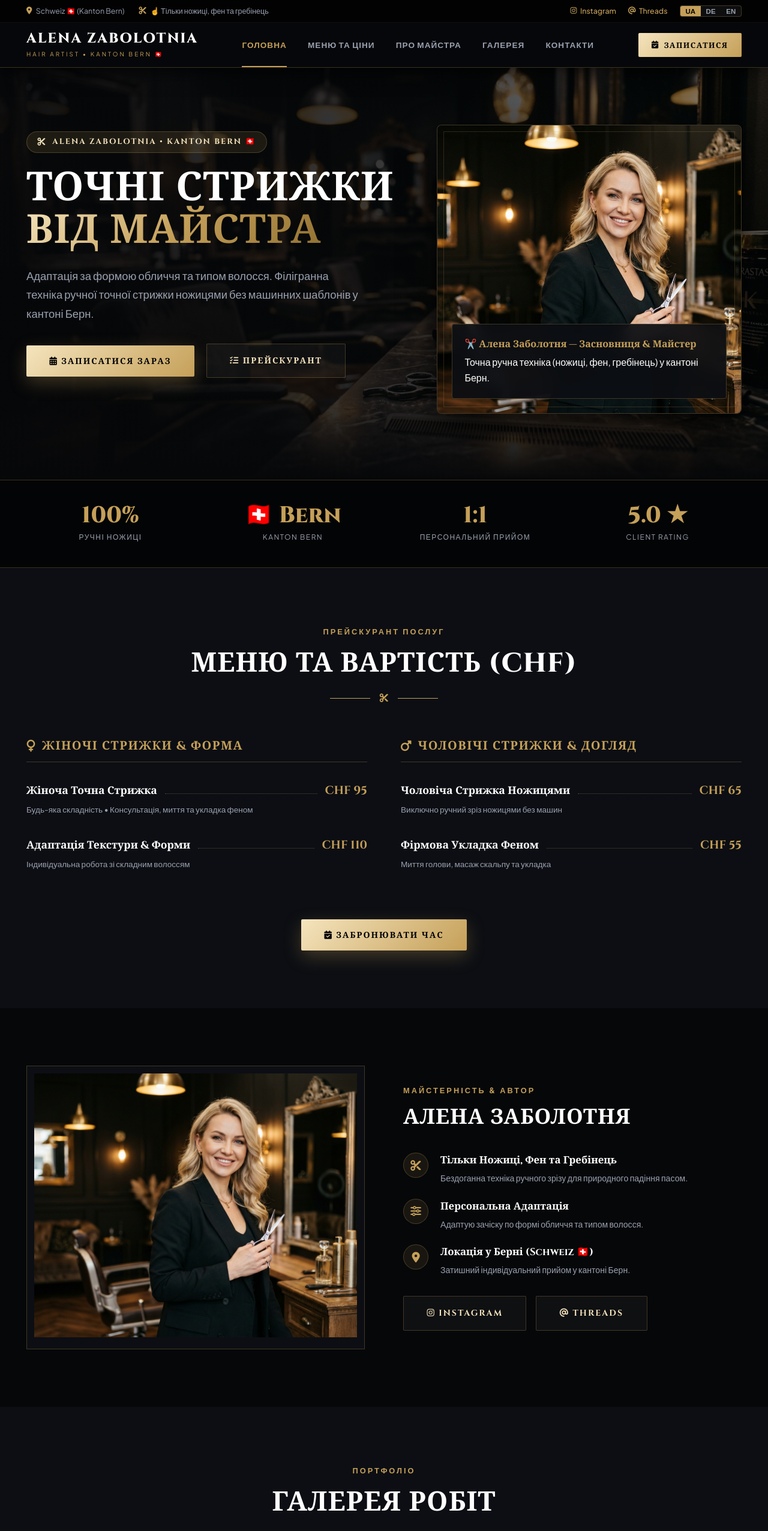
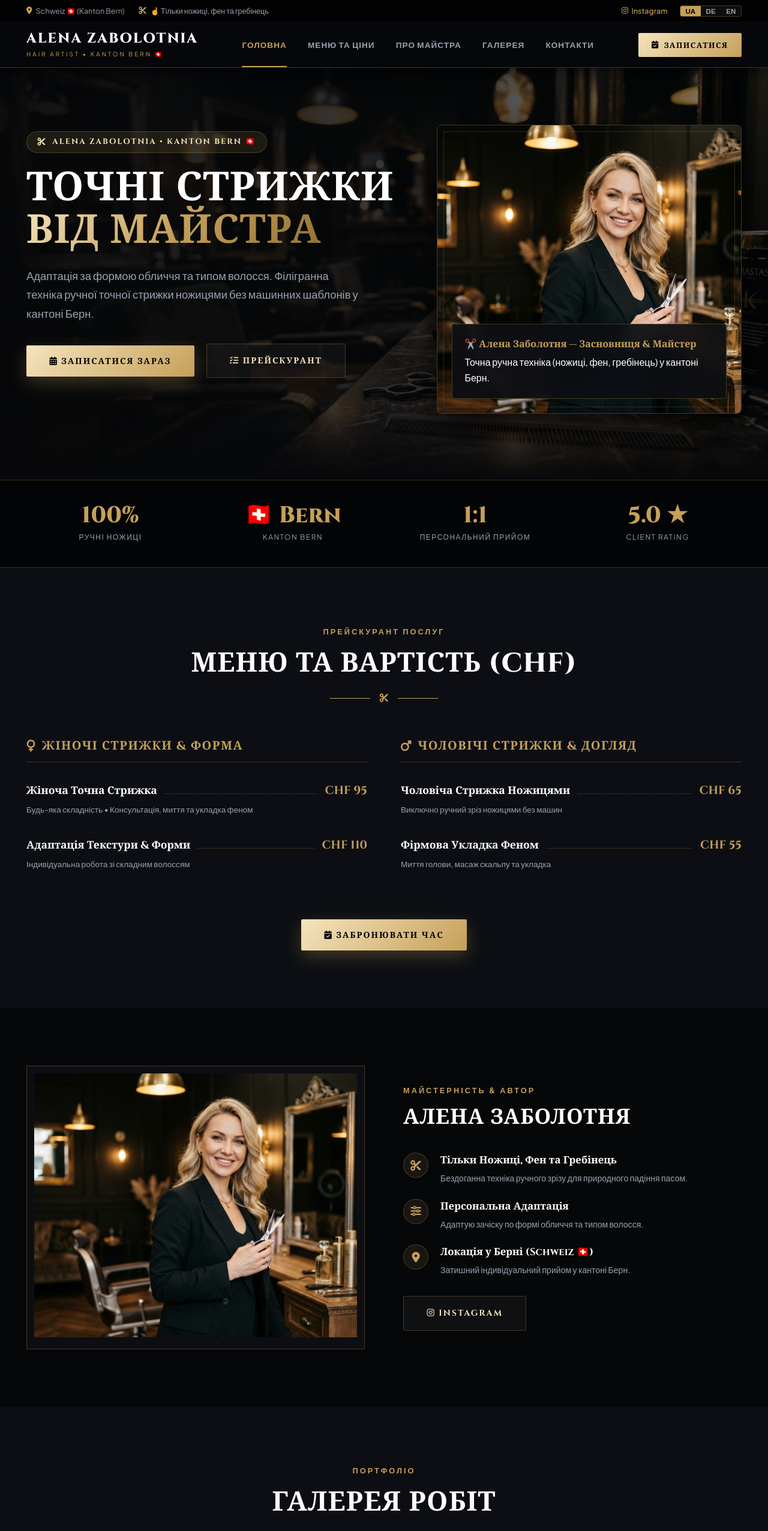
Before and after one commit to 4visionhub/4visionhub, a plain HTML site: page index.html in a window 1280 px wide. Shown: the top 2553 px of the page at 60% size. Drawn offline with Linux system fonts and the light colour scheme.

Commit message:
Remove Threads links from UI

```diff
--- a/index.html
+++ b/index.html
@@ -29,9 +29,7 @@
           <a href="https://www.instagram.com/alena.zabolotniaia/" target="_blank" class="social-header-link" title="Instagram">
             <i class="fa-brands fa-instagram"></i> Instagram
           </a>
-          <a href="https://www.threads.net/@alena.zabolotniaia" target="_blank" class="social-header-link" title="Threads">
-            <i class="fa-solid fa-at"></i> Threads
-          </a>
+
           <!-- Language Switcher Pills -->
           <div class="lang-switcher-pill">
             <button class="lang-pill-btn active" data-lang="ua">UA</button>
@@ -253,9 +251,7 @@
             <a href="https://www.instagram.com/alena.zabolotniaia/" target="_blank" class="btn-hero-secondary">
               <i class="fa-brands fa-instagram"></i> Instagram
             </a>
-            <a href="https://www.threads.net/@alena.zabolotniaia" target="_blank" class="btn-hero-secondary">
-              <i class="fa-solid fa-at"></i> Threads
-            </a>
+
           </div>
         </div>
       </div>
@@ -329,9 +325,7 @@
         <a href="https://www.instagram.com/alena.zabolotniaia/" target="_blank" class="footer-social-btn">
           <i class="fa-brands fa-instagram"></i> Instagram
         </a>
-        <a href="https://www.threads.net/@alena.zabolotniaia" target="_blank" class="footer-social-btn">
-          <i class="fa-solid fa-at"></i> Threads
-        </a>
+
       </div>
 
       <div style="margin-top:1.2rem;">
```
